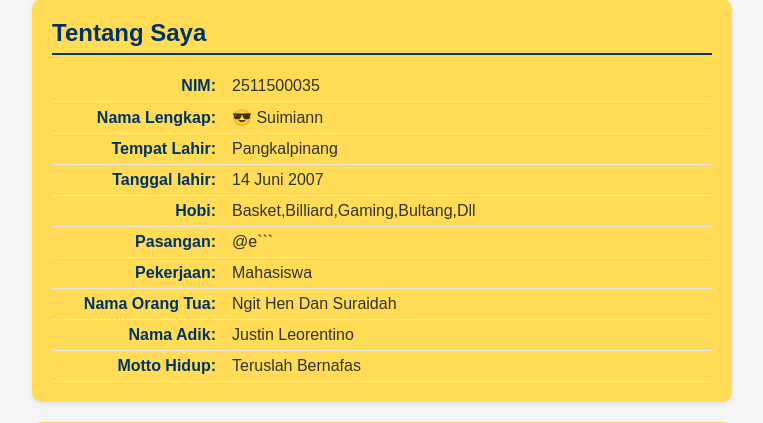
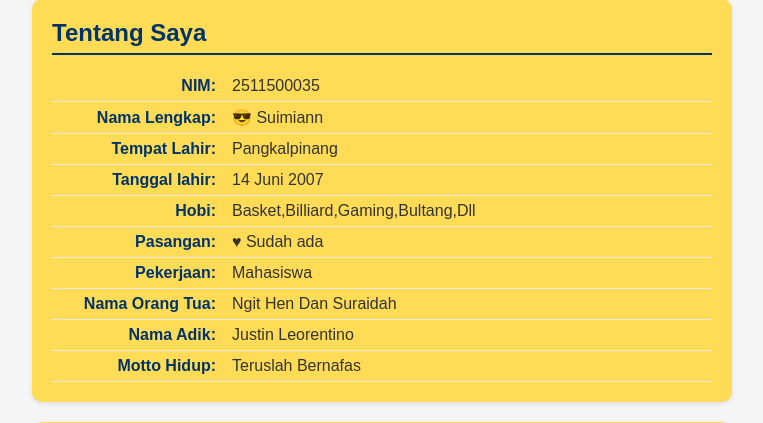
Before and after one commit to Jason-Leohandy/2511500035-PWD-TI1A-25261, a PHP site: page /pertemuan-06/index.php in a window 1280 px wide. Shown: the part 357-780 px from the top of the page, without its empty margins (258-1021 px from the left). Run offline with PHP 8.4, Linux system fonts and the light colour scheme; some libraries are stand-ins or nearby versions.

Commit message:
index.php

```diff
--- a/pertemuan-06/index.php
+++ b/pertemuan-06/index.php
@@ -40,7 +40,7 @@
             $Tempatlahir ="Pangkalpinang";
             $Tanggallahir ="14 Juni 2007";
             $Hobi = "Basket,Billiard,Gaming,Bultang,Dll";
-            $Pasangan = "Sudah ada"&hearts ;
+            $Pasangan = "Sudah ada" ;
             $Pekerjaan = "Mahasiswa";
             $NamaOrtu = "Ngit Hen Dan Suraidah";
             $NamaAdik = "Justin Leorentino";
@@ -74,7 +74,7 @@
             echo $Hobi;
             ?>
         </p>
-            <p><strong>Pasangan:</strong>
+            <p><strong>Pasangan:</strong>&hearts;
             <?php
             echo $Pasangan;
             ?>
```
